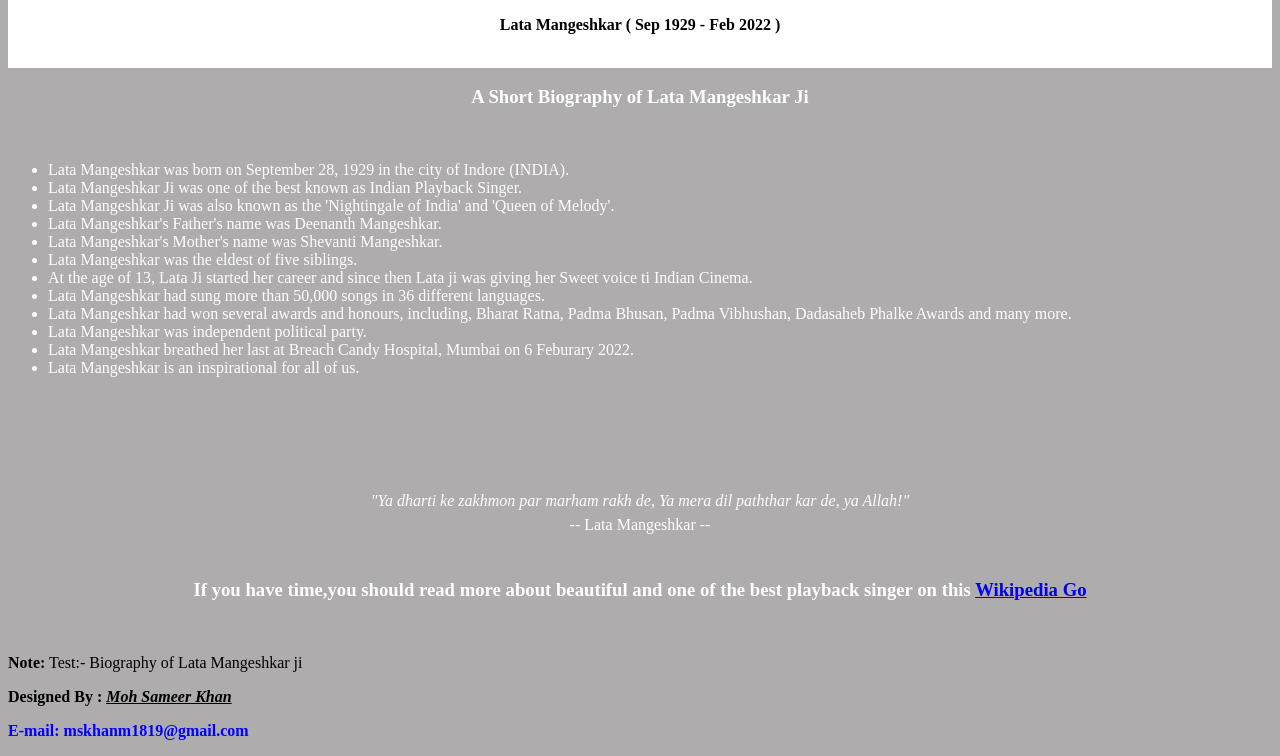
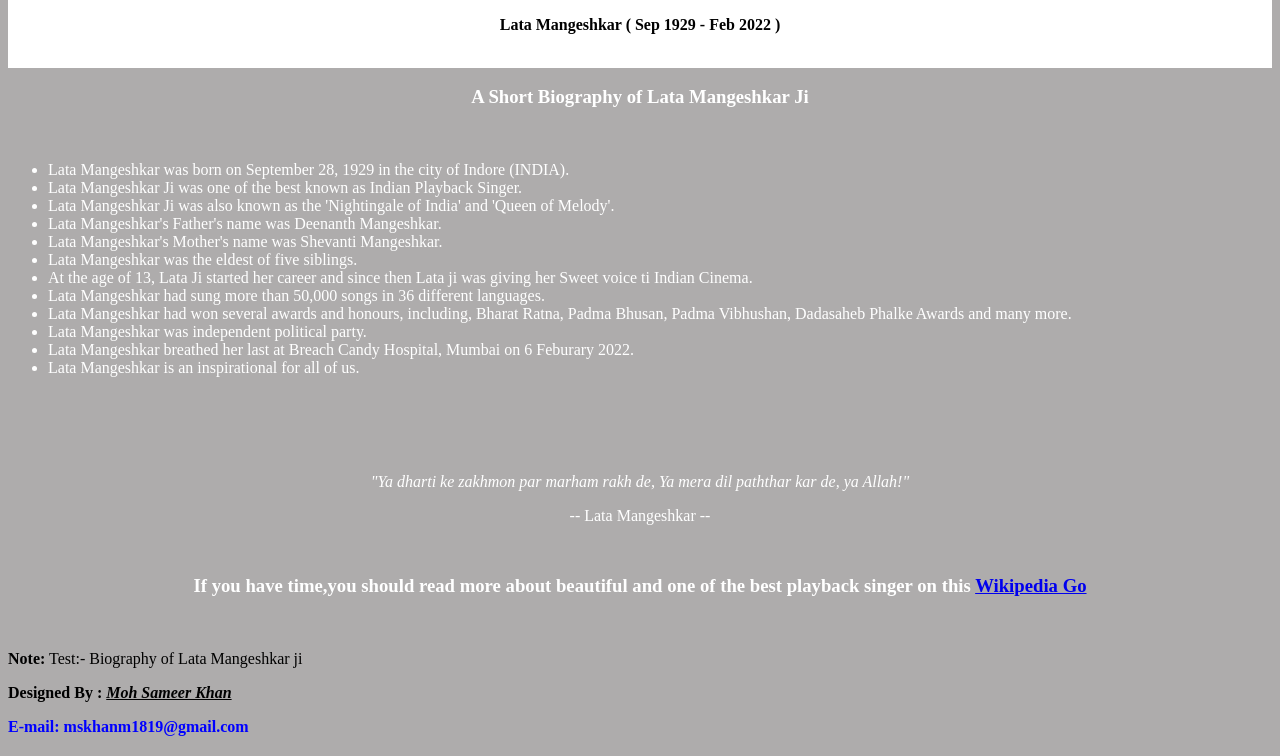
Before and after one commit to Moh-Sameer-Khan/TestByDate, a plain HTML site: page Test13Feb/LataMangeshkarGBiograohy/index.html in a window 1280 px wide. Shown: the part 753-1509 px from the top of the page. Drawn offline with Linux system fonts and the light colour scheme.

Commit message:
Update index.html

```diff
--- a/Test13Feb/LataMangeshkarGBiograohy/index.html
+++ b/Test13Feb/LataMangeshkarGBiograohy/index.html
@@ -38,8 +38,8 @@
 
                 color: white;
                 text-align: center;
-                line-height: 8px;
-                margin-top:15vh;
+
+
             }
             #div4{
                 color: white;
```
